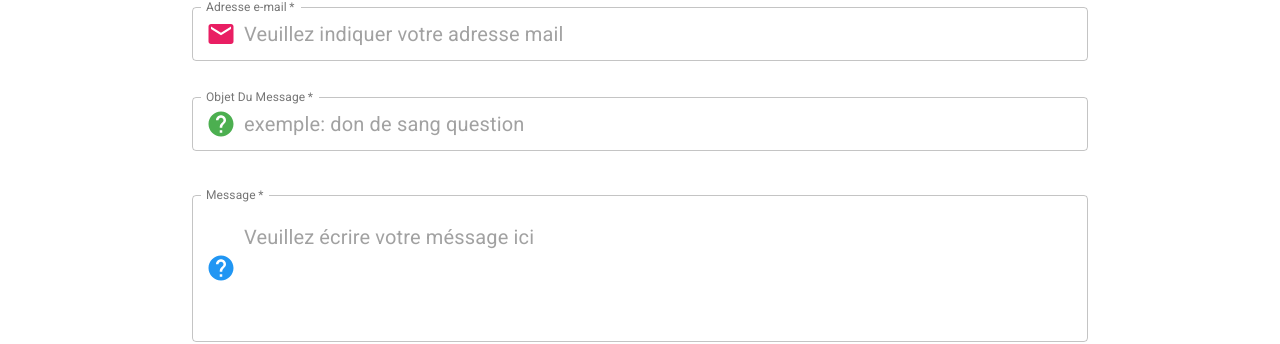
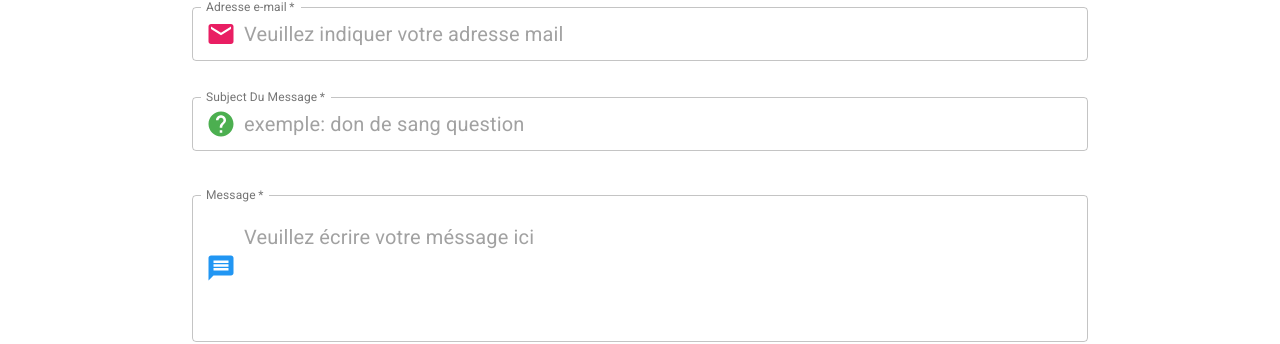
Before and after one commit to mohammedi-haroune/red-crescent-webapp, a React (Create React App) app: page / in a window 1280 px wide. Shown: the part 3140-3484 px from the top of the page. Built offline with nearby package versions, Linux system fonts and the light colour scheme.

Commit message:
Feat[Contact]: Add sending users to email:redcrescentwebapp
Added the feature where the user can send an email if he has a question,
the email is: redcrescentwebapp@gmail.com

```diff
--- a/package.json
+++ b/package.json
@@ -6,6 +6,7 @@
   "dependencies": {
     "@material-ui/core": "^4.7.0",
     "@material-ui/icons": "^4.5.1",
+    "emailjs-com": "^2.4.1",
     "gh-pages": "^2.1.1",
     "react": "^16.12.0",
     "react-dom": "^16.12.0",
--- a/src/components/Contact/Contact.js
+++ b/src/components/Contact/Contact.js
@@ -1,8 +1,10 @@
 import React, { useState } from 'react';
 import clsx from 'clsx';
+import * as emailjs from 'emailjs-com';
 import InputAdornment from '@material-ui/core/InputAdornment';
 import AccountCircle from '@material-ui/icons/AccountCircle';
 import HelpIcon from '@material-ui/icons/Help';
+import MessageIcon from '@material-ui/icons/Message';
 import EmailIcon from '@material-ui/icons/Email';
 
 import { makeStyles } from '@material-ui/styles';
@@ -55,9 +57,17 @@ const AccountDetails = props => {
   const [values, setValues] = useState({
     fullName: "",
     email: "",
-    object: '',
+    subject: '',
     message: '',
   });
+  const resetForm = () => {
+    setValues({
+      fullName: "",
+      email: "",
+      subject: '',
+      message: '',
+    });
+  }
 
   const handleChange = event => {
     setValues({
@@ -66,6 +76,22 @@ const AccountDetails = props => {
     });
   };
 
+  const onSubmit = (e) => {
+    e.preventDefault();
+    const templateParams = {
+      from_name: values.email,
+      to_name: 'redcrescentwebapp@gmail.com',
+      subject: values.subject,
+      message_html: values.message,
+    };
+    emailjs.send(
+      'gmail',
+      'template_wHsTREgr',
+       templateParams,
+      'user_VggCn99Lmk1Bvcb5lxiSv'
+    );
+    resetForm();
+  }
   return (
 
     <Card
@@ -104,6 +130,7 @@ const AccountDetails = props => {
                 color="secondary"
                 name="fullName"
                 label="Nom Complet"
+                value={values.fullName}
                 margin="dense"
                 placeholder="Indiquer votre nom complet"
                 onChange={handleChange}
@@ -130,6 +157,7 @@ const AccountDetails = props => {
                 fullWidth
                 color="secondary"
                 name="email"
+                value={values.email}
                 label="Adresse e-mail"
                 margin="dense"
                 placeholder="Veuillez indiquer votre adresse mail"
@@ -156,10 +184,10 @@ const AccountDetails = props => {
               <TextField
                 fullWidth
                 color="secondary"
-                name="objet"
-                label="Objet Du Message"
+                name="subject"
+                label="Subject Du Message"
+                value={values.subject}
                 placeholder="exemple: don de sang question"
-
                 margin="dense"
                 onChange={handleChange}
                 required
@@ -186,6 +214,7 @@ const AccountDetails = props => {
                 multiline
                 color="secondary"
                 name="message"
+                value={values.message}
                 label="Message"
                 placeholder="Veuillez écrire votre méssage ici"
                 margin="normal"
@@ -199,7 +228,7 @@ const AccountDetails = props => {
                   },
                   startAdornment: (
                     <InputAdornment position="start">
-                      <HelpIcon style={{color:'#2196f3', fontSize: '30px'}}/>
+                      <MessageIcon style={{color:'#2196f3', fontSize: '30px'}}/>
                     </InputAdornment>
                   ),
                 }}
@@ -212,6 +241,7 @@ const AccountDetails = props => {
               color="primary"
               variant="contained"
               style={{fontSize: '20px', width:'200px'}}
+              onClick={(e) => onSubmit(e)}
             >
               Envoyer
             </Button>
```
Also changed, not shown: 1 other file (tests, documents, lock files or other folders).
